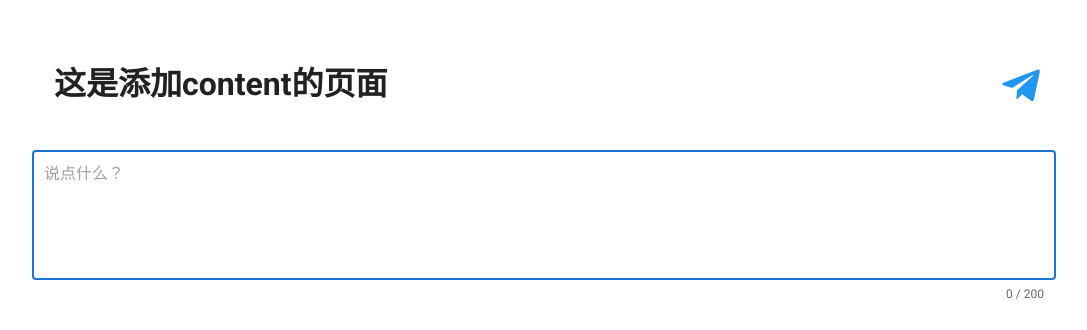
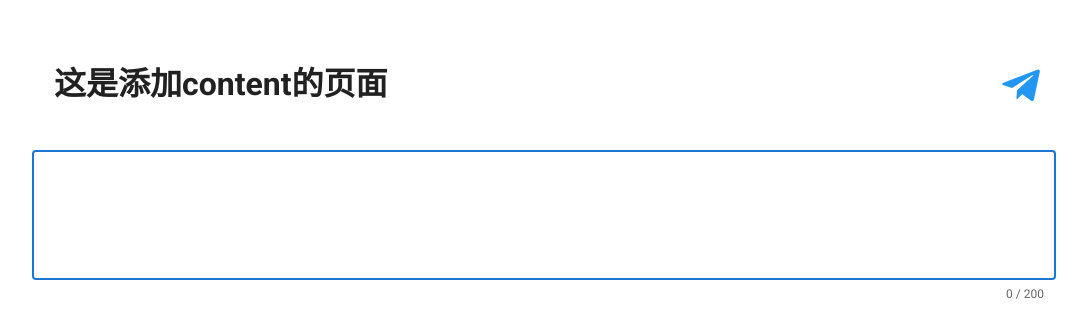
Before and after one commit to Quophic/JiuGuan, a Vue app in the folder jiuguan/: page /community/addContent in a window 1280 px wide. Shown: the top 330 px of the page, without its empty margins (96-1183 px from the left). Built offline with nearby package versions, Linux system fonts and the light colour scheme.

Commit message:
✨禁止content输入为空时提交

```diff
--- a/jiuguan/src/views/AddContent.vue
+++ b/jiuguan/src/views/AddContent.vue
@@ -24,10 +24,9 @@
                 background-color="white"
                 outlined
                 counter="200"
-                placeholder="说点什么？"
+                :placeholder="placeHolder"
                 >
                 </v-textarea>
-                {{newContent}}
            </div>
            </div>
              <div class="topicPlace">
@@ -62,12 +61,20 @@ export default {
     data(){
         return{
             newContent:"",
+            placeHolder:""
         }
     },
     methods:{
         sendContent(){
-            console.log(this.newContent)
-            this.newContent = ""
+              if (this.newContent.match(/[\S]/) != null){
+                   console.log(this.newContent)
+                    this.newContent = ""
+                     this.placeHolder = "说点什么吧？"
+              }
+              else{
+                  this.placeHolder = "禁止输入为空"
+              }
+
         }
     }
 }
```
